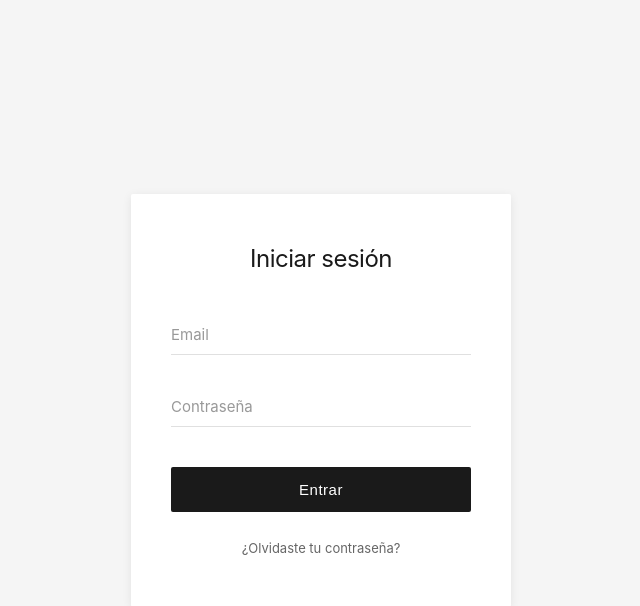
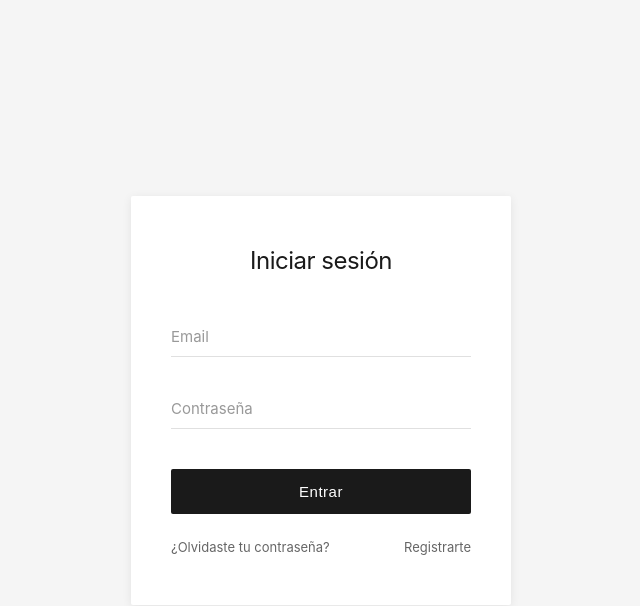
Before and after one commit to tuX-2/STM_CIIT, a PHP site: page / in a window 1280 px wide. Shown: the top 606 px of the page, without its empty margins (319-959 px from the left). Run offline with PHP 8.4, Linux system fonts and the light colour scheme.

Commit message:
Funcionalidad completa de registro de usuarios

```diff
--- a/backend/pruebas/registrar_usuario.php
+++ b/backend/pruebas/registrar_usuario.php
@@ -54,6 +54,7 @@ if ($_SERVER['REQUEST_METHOD'] === 'POST') {
         ]);
 
         echo "Usuario registrado exitosamente.";
+
     } catch (PDOException $e) {
         echo "Error al registrar: " . $e->getMessage();
     }
--- a/frontend/css/style.css
+++ b/frontend/css/style.css
@@ -60,8 +60,8 @@ h1 {
     border-bottom-color: #1a1a1a;
 }
 
-.input-group input:focus + label,
-.input-group input:valid + label {
+.input-group input:focus+label,
+.input-group input:valid+label {
     top: -18px;
     font-size: 12px;
     color: #666;
@@ -101,7 +101,8 @@ h1 {
 }
 
 .footer-links {
-    text-align: center;
+    display: flex;
+    justify-content: space-between;
     margin-top: 25px;
 }
 
--- a/frontend/index.html
+++ b/frontend/index.html
@@ -22,7 +22,8 @@
                 <button type="submit" class="btn-login">Entrar</button>
             </form>
             <div class="footer-links">
-                <a href="registro_usuario.html">¿Olvidaste tu contraseña?</a>
+                <a href="#">¿Olvidaste tu contraseña?</a>
+                <a href="registro_usuario.html">Registrarte</a>
             </div>
         </div>
     </div>
```
Also changed, not shown: frontend/js/registro_usuario.js (+7 -1 lines).
